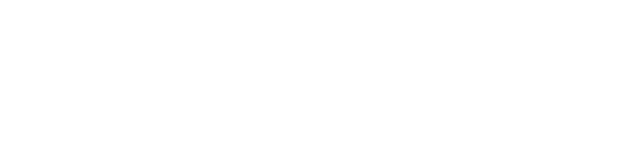
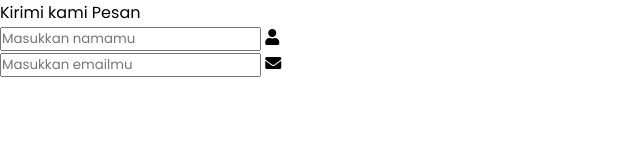
Before and after one commit to teknoreceh/contact-form, a plain HTML site: page index.html in a window 1280 px wide. Shown: the whole page, without its empty margins (0-640 px from the left). Drawn offline with Linux system fonts and the light colour scheme.

Commit message:
buat form untuk nama dan email

```diff
--- a/index.html
+++ b/index.html
@@ -11,6 +11,20 @@
     <link rel="stylesheet" href="https://cdnjs.cloudflare.com/ajax/libs/font-awesome/5.15.3/css/all.min.css"/>
 </head>
 <body>
-
+    <div class="wrapper">
+        <header>Kirimi kami Pesan</header>
+        <form action="#">
+            <div class="db1-field">
+                <div class="field">
+                    <input type="text" placeholder="Masukkan namamu">
+                    <i class="fas fa-user"></i>
+                </div>
+                <div class="field">
+                    <input type="text" placeholder="Masukkan emailmu">
+                    <i class="fas fa-envelope"></i>
+                </div>
+            </div>
+        </form>
+    </div>
 </body>
 </html>
```
